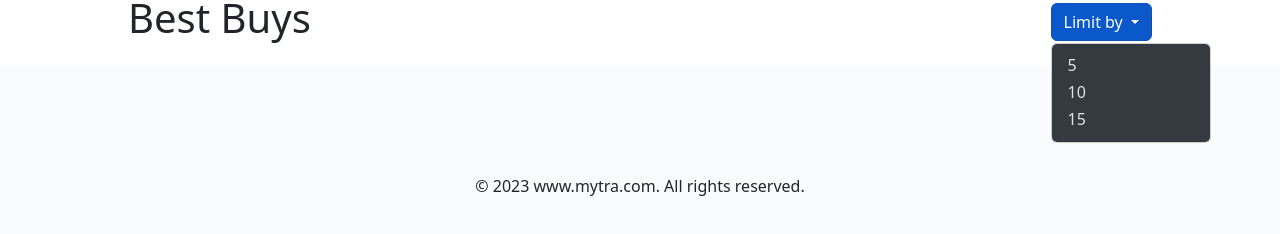
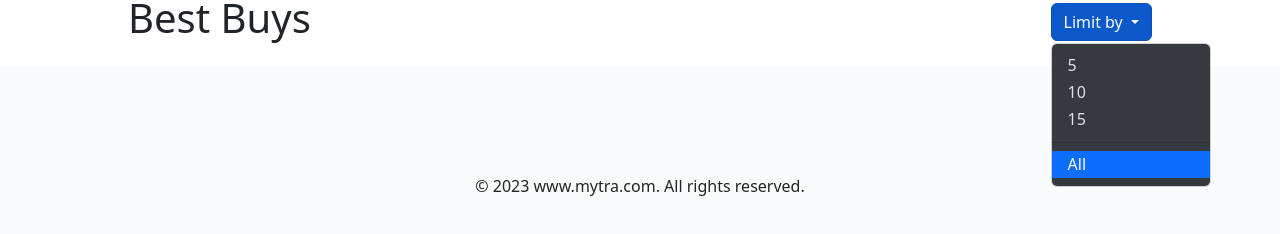
Before and after one commit to meetmakwana19/fakeapi-website, a plain HTML site: page index.html in a window 1280 px wide. Both pictures are taken after a click on the button "Limit by". Shown: the part 450-684 px from the top of the page. Drawn offline with nearby package versions, Linux system fonts and the light colour scheme; no server answers.

Commit message:
Added all drivider in limit by dropdown

```diff
--- a/index.html
+++ b/index.html
@@ -55,6 +55,9 @@
               <li onclick="limitProd(5)"><div class="dropdown-item five">5</div></li>
               <li onclick="limitProd(10)"><div class="dropdown-item ten">10</div></li>
               <li onclick="limitProd(15)"><div class="dropdown-item fifteen">15</div></li>
+              <li><hr class="dropdown-divider"></li>
+              <li onclick=""><a href="index.html" class="dropdown-item all active">All</a></li>
+
             </ul>
           </div>
         </h1>
```
